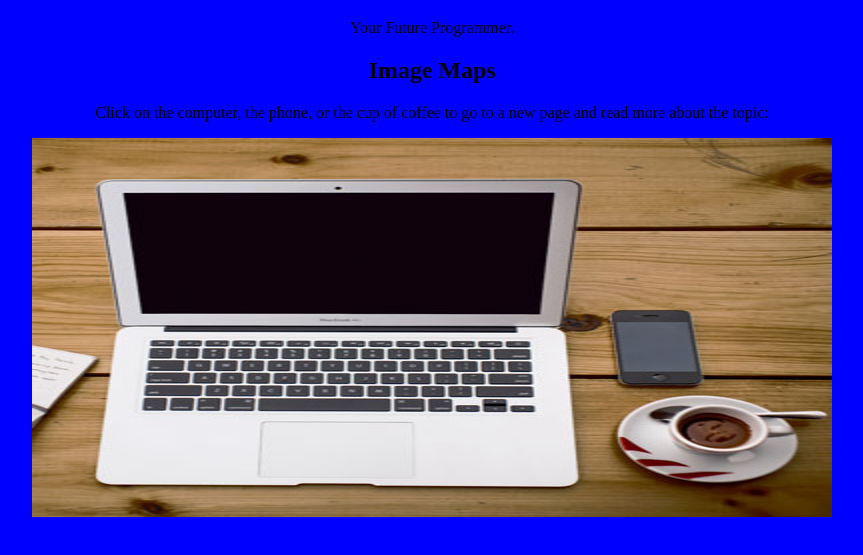
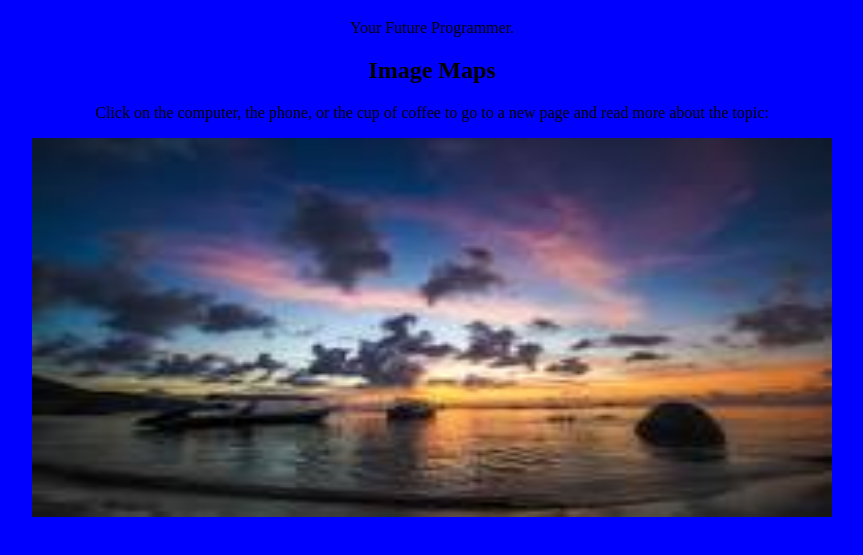
Before and after one commit to carljohnjalipan/carljohn, a plain HTML site: page index.html in a window 1280 px wide. Shown: the part 61-616 px from the top of the page, without its empty margins (208-1071 px from the left). Drawn offline with Linux system fonts and the light colour scheme.

Commit message:
Update index.html

```diff
--- a/index.html
+++ b/index.html
@@ -16,7 +16,7 @@
 <h2>Image Maps</h2>
 <p>Click on the computer, the phone, or the cup of coffee to go to a new page and read more about the topic:</p>
 
-<img src="workplace.jpg" alt="Workplace" usemap="#workmap" width="800" height="379">
+<img src="img_nature.jpg" alt="img_nature" usemap="#workmap" width="800" height="379">
 
 <map name="workmap">
   <area shape="rect" coords="34,44,270,350" alt="Computer" href="computer.htm">
```
